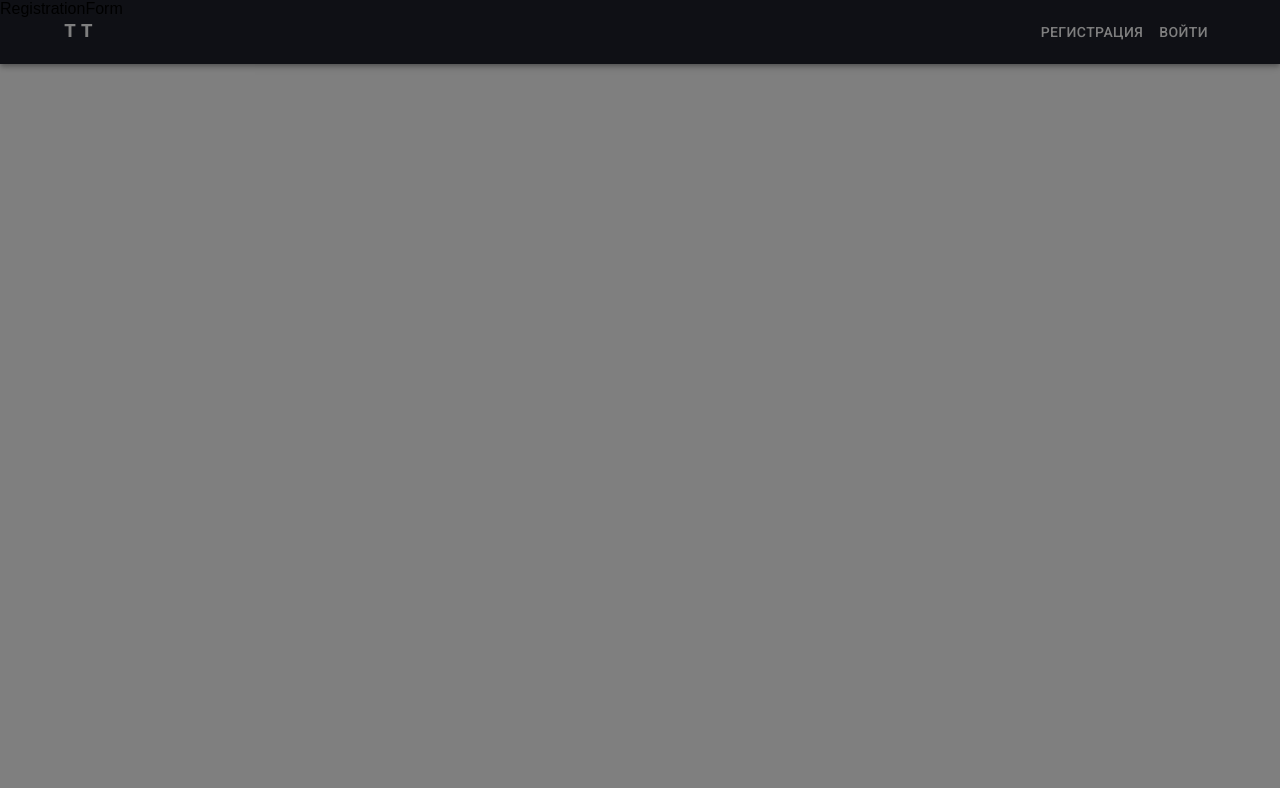
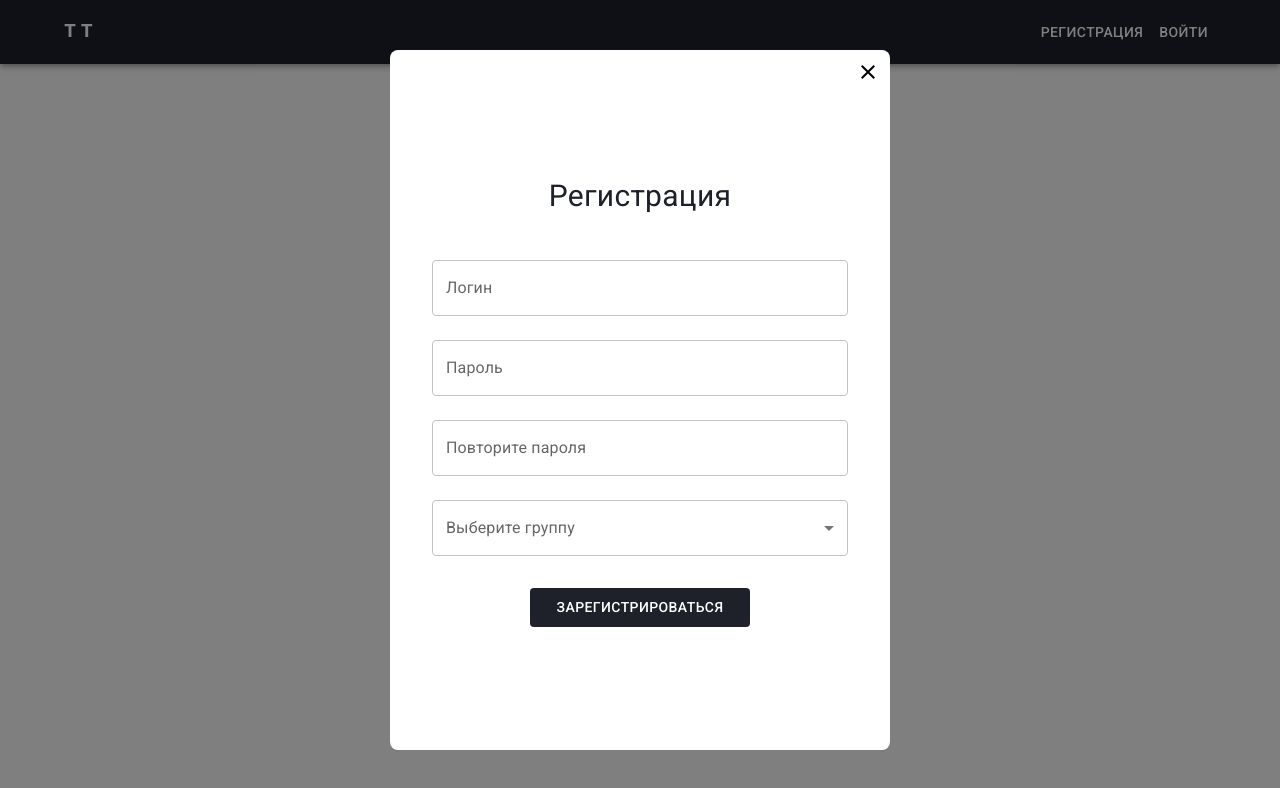
Before and after one commit to Xomek/Timetable-Frontend, a React (Create React App) app: page / in a window 1280 px wide. Both pictures are taken after a click on the button "РЕГИСТРАЦИЯ". Shown: the top 788 px of the page. Built offline with nearby package versions, Linux system fonts and the light colour scheme.

Commit message:
#2 created the LoginForm and the RegistrationForm components

```diff
--- a/src/App.tsx
+++ b/src/App.tsx
@@ -1,4 +1,5 @@
-import { Modal } from "@mui/material";
+import { Close } from "@mui/icons-material";
+import { Box, Modal } from "@mui/material";
 import {
   createContext,
   Dispatch,
@@ -22,8 +23,27 @@ const App: FC = () => {
 
   return (
     <>
-      <Modal open={isVisibleModal} onClose={() => setVisibleModal(false)}>
-        {contentModal}
+      <Modal
+        open={isVisibleModal}
+        onClose={() => setVisibleModal(false)}
+        sx={{
+          display: "flex",
+          justifyContent: "center",
+          alignItems: "center",
+        }}
+      >
+        <Box sx={{ position: "relative" }}>
+          <Close
+            onClick={() => setVisibleModal(false)}
+            sx={{
+              cursor: "pointer",
+              position: "absolute",
+              right: "10px",
+              top: "10px",
+            }}
+          />
+          {contentModal}
+        </Box>
       </Modal>
       <contextModal.Provider
         value={{
--- a/src/components/Header/index.tsx
+++ b/src/components/Header/index.tsx
@@ -10,6 +10,7 @@ import {
 import { IButton } from "../../interfaces/button.interface";
 import { ILink } from "../../interfaces/link.interface";
 import { contextModal, IContextModal } from "../../App";
+import { LoginForm, RegistrationForm } from "../../components";
 
 const Header: FC = () => {
   const auth: boolean = false;
@@ -31,12 +32,12 @@ const Header: FC = () => {
   ];
 
   function showModalWithLoginForm() {
-    setContentModal(<div>LoginForm</div>);
+    setContentModal(<LoginForm />);
     setVisibleModal(true);
   }
 
   function showModalWithRegistrationForm() {
-    setContentModal(<div>RegistrationForm</div>);
+    setContentModal(<RegistrationForm />);
     setVisibleModal(true);
   }
 
--- /dev/null
+++ b/src/components/LoginForm/index.tsx
@@ -0,0 +1,80 @@
+import { Button, Box, Typography, TextField } from "@mui/material";
+import { FC } from "react";
+import { Formik } from "formik";
+import { loginFormSchema } from "../../yup/loginForm.shema";
+
+const LoginForm: FC = () => {
+  return (
+    <Formik
+      initialValues={{ login: "", password: "" }}
+      onSubmit={(values) => console.log(values)}
+      validationSchema={loginFormSchema}
+    >
+      {({ values, handleChange, handleSubmit, errors }) => (
+        <Box
+          component="form"
+          onSubmit={handleSubmit}
+          sx={{
+            "& .MuiTextField-root": { m: 1.5 },
+            display: "flex",
+            flexDirection: "column",
+            justifyContent: "center",
+            backgroundColor: "#fff",
+            padding: "60px 30px",
+            width: "500px",
+            height: "500px",
+            borderRadius: "8px",
+          }}
+        >
+          <Typography
+            sx={{
+              fontSize: "30px",
+              textAlign: "center",
+              mb: "20px",
+              color: "#1e202a",
+            }}
+          >
+            Вход
+          </Typography>
+          <TextField
+            type="text"
+            name="login"
+            label="Логин"
+            value={values.login}
+            onChange={handleChange}
+            helperText={errors.login}
+            error={!!errors.login}
+          />
+          <TextField
+            type="password"
+            name="password"
+            label="Пароль"
+            value={values.password}
+            onChange={handleChange}
+            helperText={errors.password}
+            error={!!errors.password}
+          />
+          <Button
+            type="submit"
+            sx={{
+              color: "#fff",
+              backgroundColor: "#1e202a",
+              width: "50%",
+              margin: "20px auto 0",
+              border: "1px solid transparent",
+              ":hover": {
+                color: "#1e202a",
+                backgroundColor: "#fff",
+                border: "1px solid #1e202a",
+              },
+            }}
+          >
+            Войти
+          </Button>
+        </Box>
+      )}
+    </Formik>
+  );
+};
+
+export default LoginForm;
--- /dev/null
+++ b/src/components/RegistrationForm/index.tsx
@@ -0,0 +1,101 @@
+import { Button, Box, Typography, TextField } from "@mui/material";
+import { Formik } from "formik";
+import { FC } from "react";
+import { registrationFormSchema } from "../../yup/registrationForm.shema";
+
+const RegistrationForm: FC = () => {
+  return (
+    <Formik
+      initialValues={{
+        login: "",
+        password: "",
+        confirmPassword: "",
+        group: "",
+      }}
+      onSubmit={(values) => console.log(values)}
+      validationSchema={registrationFormSchema}
+    >
+      {({ values, handleSubmit, handleChange, errors }) => (
+        <Box
+          component="form"
+          onSubmit={handleSubmit}
+          sx={{
+            "& .MuiTextField-root": { m: 1.5 },
+            display: "flex",
+            flexDirection: "column",
+            justifyContent: "center",
+            backgroundColor: "#fff",
+            padding: "60px 30px",
+            width: "500px",
+            height: "700px",
+            borderRadius: "8px",
+          }}
+        >
+          <Typography
+            sx={{
+              fontSize: "30px",
+              textAlign: "center",
+              mb: "30px",
+              color: "#1e202a",
+            }}
+          >
+            Регистрация
+          </Typography>
+          <TextField
+            type="text"
+            label="Логин"
+            name="login"
+            value={values.login}
+            onChange={handleChange}
+            helperText={errors.login}
+            error={!!errors.login}
+          />
+          <TextField
+            type="password"
+            label="Пароль"
+            name="password"
+            value={values.password}
+            onChange={handleChange}
+            helperText={errors.password}
+            error={!!errors.password}
+          />
+          <TextField
+            type="password"
+            label="Повторите пароля"
+            name="confirmPassword"
+            value={values.confirmPassword}
+            onChange={handleChange}
+            helperText={errors.confirmPassword}
+            error={!!errors.confirmPassword}
+          />
+          <TextField
+            select
+            name="select"
+            label="Выберите группу"
+            value={values.group}
+            onChange={handleChange}
+          />
+          <Button
+            type="submit"
+            sx={{
+              color: "#fff",
+              backgroundColor: "#1e202a",
+              width: "50%",
+              margin: "20px auto 0",
+              border: "1px solid transparent",
+              ":hover": {
+                color: "#1e202a",
+                backgroundColor: "#fff",
+                border: "1px solid #1e202a",
+              },
+            }}
+          >
+            Зарегистрироваться
+          </Button>
+        </Box>
+      )}
+    </Formik>
+  );
+};
+
+export default RegistrationForm;
--- a/src/components/index.ts
+++ b/src/components/index.ts
@@ -1,3 +1,5 @@
 import Header from "./Header";
+import LoginForm from "./LoginForm";
+import RegistrationForm from "./RegistrationForm";
 
-export { Header };
+export { Header, LoginForm, RegistrationForm };
```
